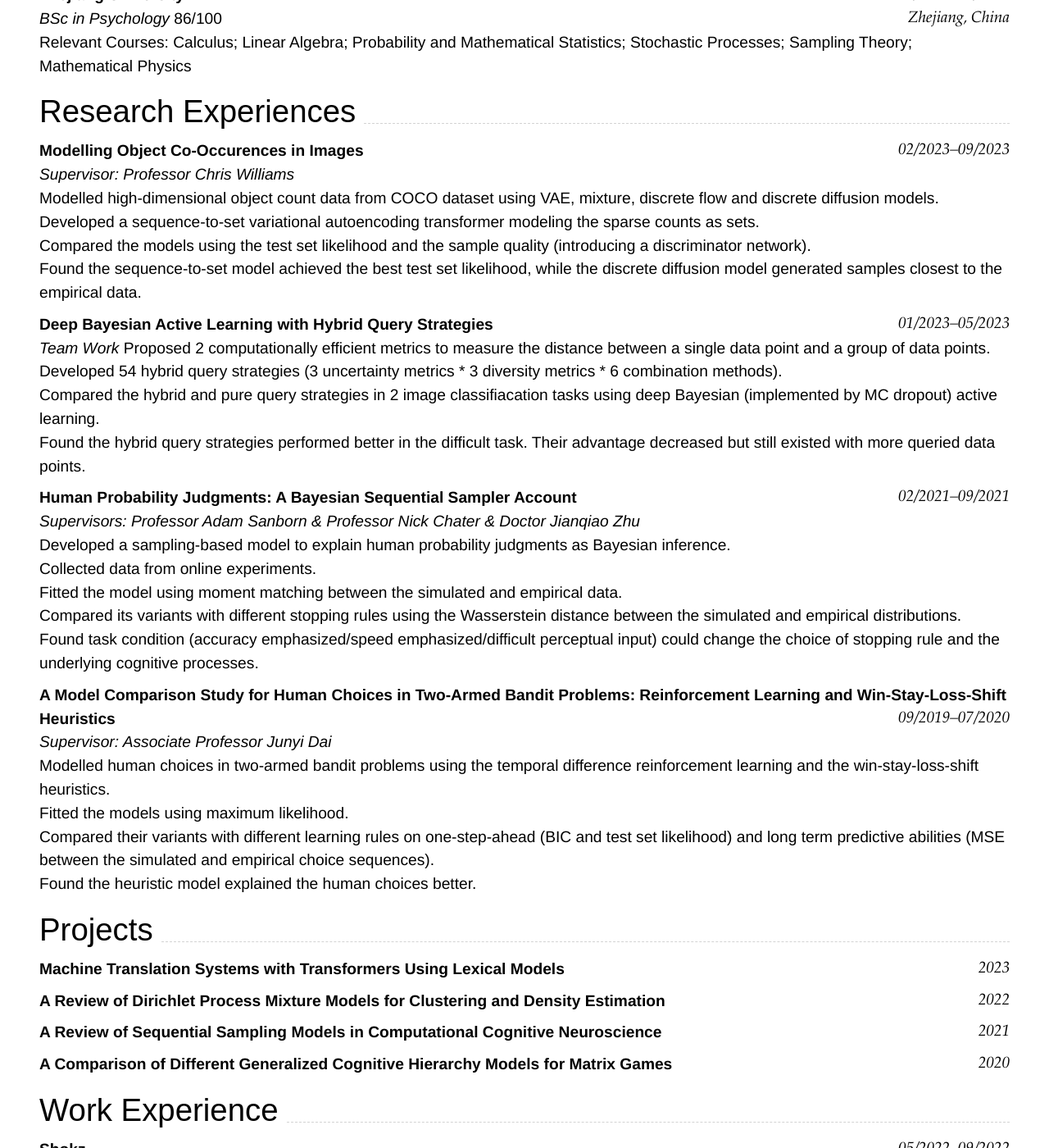
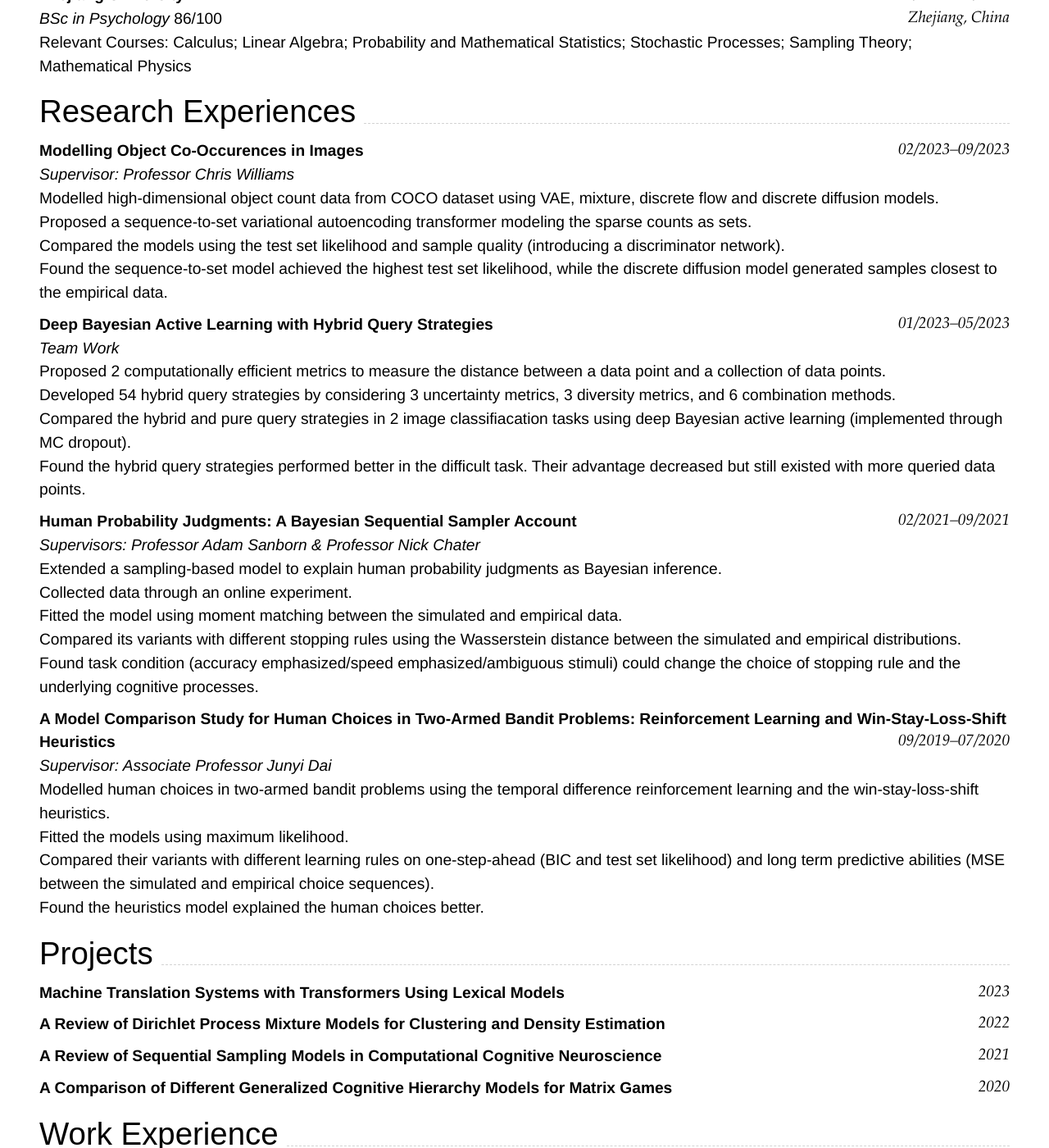
Before and after one commit to RL-LBAM/CV, a Jekyll site: the page built from index.md, in a window 1280 px wide and 1400 px high, scrolled down 560 px. Shown: the whole window at 82% size. Built offline with Jekyll 4.4.1, drawn with Linux system fonts in a browser that asks for light colours; nearby versions of some CDN libraries; some of the changed text lies outside the part shown.

Commit message:
Update index.md

```diff
--- a/index.md
+++ b/index.md
@@ -60,33 +60,34 @@ Relevant Courses: Calculus; Linear Algebra; Probability and Mathematical Statist
 *Supervisor: Professor Chris Williams*
 Modelled high-dimensional object count data from COCO dataset using VAE, mixture, discrete flow and discrete diffusion models.
 
-Developed a sequence-to-set variational autoencoding transformer modeling the sparse counts as sets.
+Proposed a sequence-to-set variational autoencoding transformer modeling the sparse counts as sets.
 
-Compared the models using the test set likelihood and the sample quality (introducing a discriminator network).
+Compared the models using the test set likelihood and sample quality (introducing a discriminator network).
 
-Found the sequence-to-set model achieved the best test set likelihood, while the discrete diffusion model generated samples closest to the empirical data.
+Found the sequence-to-set model achieved the highest test set likelihood, while the discrete diffusion model generated samples closest to the empirical data.
 
 ### **Deep Bayesian Active Learning with Hybrid Query Strategies** `01/2023–05/2023`
 *Team Work*
-Proposed 2 computationally efficient metrics to measure the distance between a single data point and a group of data points.
 
-Developed 54 hybrid query strategies (3 uncertainty metrics * 3 diversity metrics * 6 combination methods).
+Proposed 2 computationally efficient metrics to measure the distance between a data point and a collection of data points.
 
-Compared the hybrid and pure query strategies in 2 image classifiacation tasks using deep Bayesian (implemented by MC dropout) active learning.
+Developed 54 hybrid query strategies by considering 3 uncertainty metrics, 3 diversity metrics, and 6 combination methods.
+
+Compared the hybrid and pure query strategies in 2 image classifiacation tasks using deep Bayesian active learning (implemented through MC dropout).
 
 Found the hybrid query strategies performed better in the difficult task. Their advantage decreased but still existed with more queried data points.
 
 ### **Human Probability Judgments: A Bayesian Sequential Sampler Account** `02/2021–09/2021`
-*Supervisors: Professor Adam Sanborn & Professor Nick Chater & Doctor Jianqiao Zhu*
-Developed a sampling-based model to explain human probability judgments as Bayesian inference.
+*Supervisors: Professor Adam Sanborn & Professor Nick Chater*
+Extended a sampling-based model to explain human probability judgments as Bayesian inference.
 
-Collected data from online experiments.
+Collected data through an online experiment.
 
 Fitted the model using moment matching between the simulated and empirical data.
 
 Compared its variants with different stopping rules using the Wasserstein distance between the simulated and empirical distributions.
 
-Found task condition (accuracy emphasized/speed emphasized/difficult perceptual input) could change the choice of stopping rule and the underlying cognitive processes.
+Found task condition (accuracy emphasized/speed emphasized/ambiguous stimuli) could change the choice of stopping rule and the underlying cognitive processes.
 
 ### **A Model Comparison Study for Human Choices in Two-Armed Bandit Problems: Reinforcement Learning and Win-Stay-Loss-Shift Heuristics** `09/2019–07/2020`
 *Supervisor: Associate Professor Junyi Dai*
@@ -96,7 +97,7 @@ Fitted the models using maximum likelihood.
 
 Compared their variants with different learning rules on one-step-ahead (BIC and test set likelihood) and long term predictive abilities (MSE between the simulated and empirical choice sequences).
 
-Found the heuristic model explained the human choices better.
+Found the heuristics model explained the human choices better.
 
 ## Projects
 ### **Machine Translation Systems with Transformers Using Lexical Models** `2023`
```
Also changed, not shown: other parts of index.md (+6 -6 lines).
